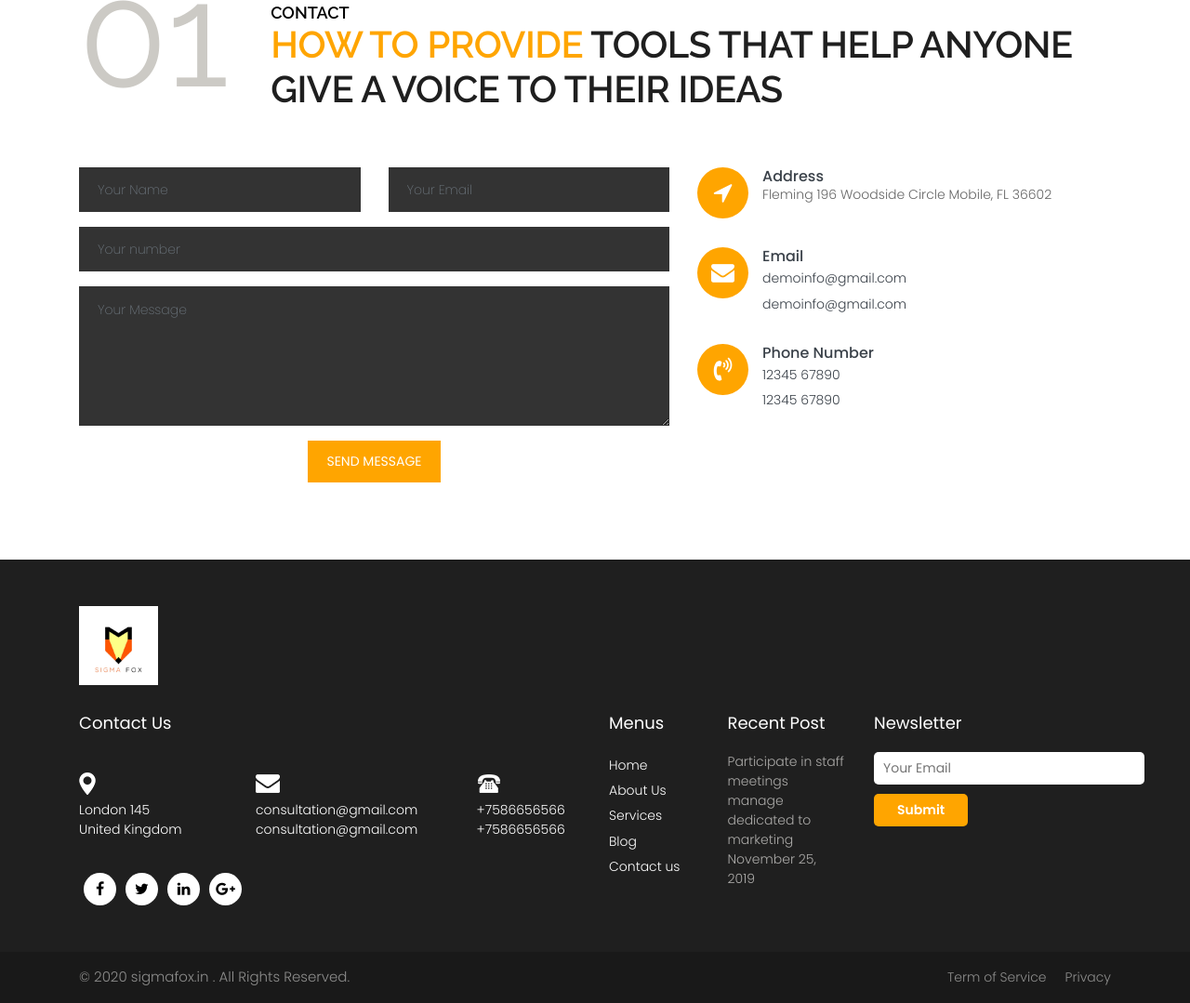
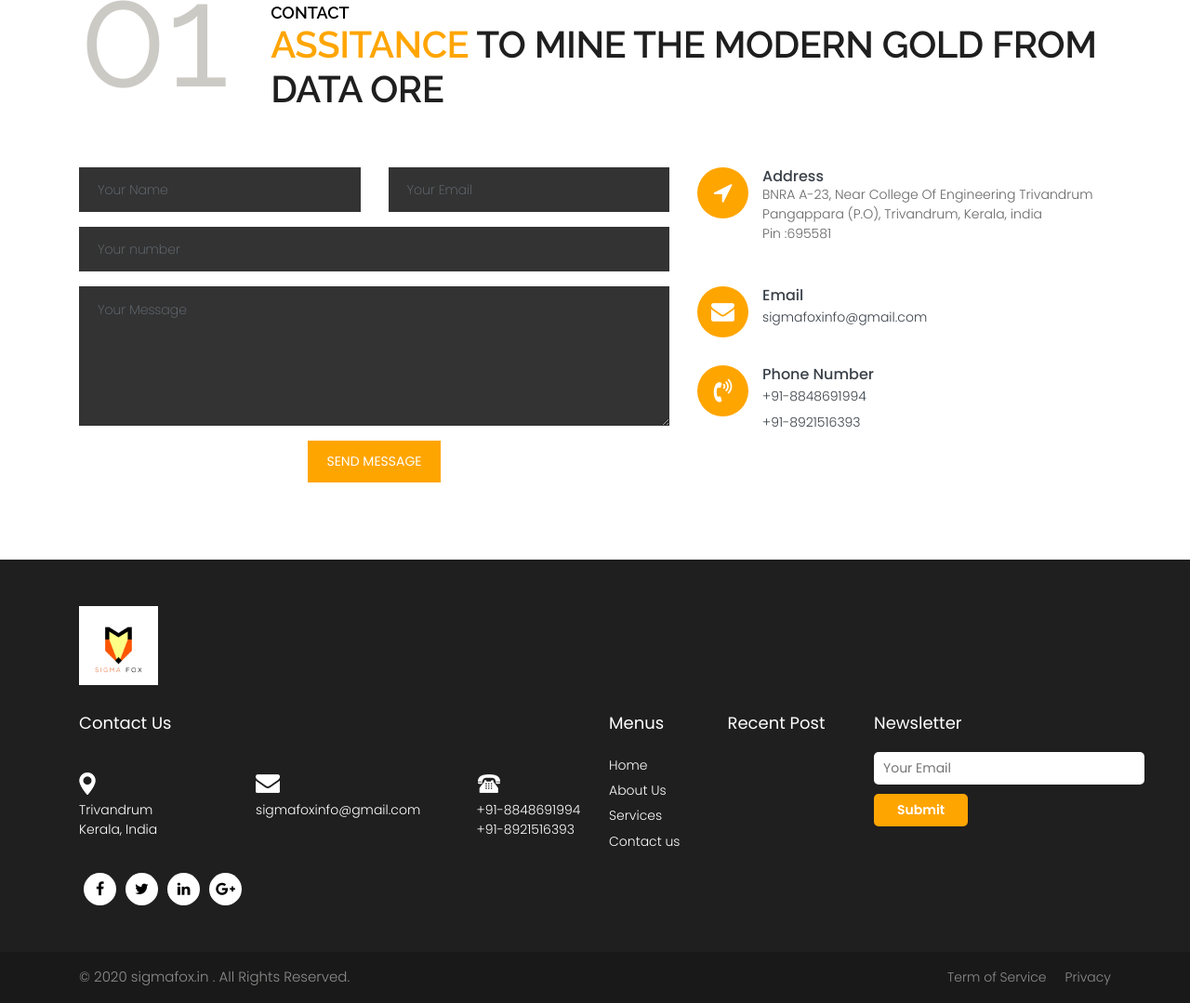
Before and after one commit to amalashok97/sigmafox_website, a plain HTML site: page contact.html in a window 1280 px wide. Shown: the part 282-1361 px from the top of the page at 93% size. Drawn offline with Linux system fonts and the light colour scheme.

Commit message:
contact page completed

```diff
--- a/contact.html
+++ b/contact.html
@@ -105,7 +105,7 @@
                             </div>
                             <div class="right">
                                 <p class="small_tag">Contact</p>
-                                <h2><span class="theme_color">How to provide</span> tools that help anyone give a voice to their ideas</h2>
+                                <h2><span class="theme_color">ASSITANCE </span>TO MINE THE MODERN GOLD FROM DATA ORE</h2>
                             </div>
                         </div>
                     </div>
@@ -160,7 +160,7 @@
                             </div>
                             <div class="media-body dit-right">
                                 <h4>Address</h4>
-                                <p>Fleming 196 Woodside Circle Mobile, FL 36602</p>
+                                <p>BNRA A-23, Near College Of Engineering Trivandrum<br>Pangappara (P.O), Trivandrum, Kerala, india<br>Pin :695581</p>
                             </div>
                         </div>
                         <div class="media cont-line">
@@ -169,8 +169,8 @@
                             </div>
                             <div class="media-body dit-right">
                                 <h4>Email</h4>
-                                <a href="#">demoinfo@gmail.com</a><br>
-                                <a href="#">demoinfo@gmail.com</a>
+                                <a href="#">sigmafoxinfo@gmail.com</a><br>
+                                <!--a href="#">demoinfo@gmail.com</a-->
                             </div>
                         </div>
                         <div class="media cont-line">
@@ -179,8 +179,8 @@
                             </div>
                             <div class="media-body dit-right">
                                 <h4>Phone Number</h4>
-                                <a href="#">12345 67890</a><br>
-                                <a href="#">12345 67890</a>
+                                <a href="#">+91-8848691994</a><br>
+                                <a href="#">+91-8921516393</a>
                             </div>
                         </div>
                     </div>
@@ -210,8 +210,8 @@
                                 <img src="images/social1.png">
                             </div>
                             <div class="full white_fonts">
-                                <p>London 145
-                                    <br>United Kingdom</p>
+                                <p>Trivandrum
+                                    <br>Kerala, India</p>
                             </div>
                         </div>
                         <div class="col-md-5">
@@ -219,8 +219,8 @@
                                 <img src="images/social2.png">
                             </div>
                             <div class="full white_fonts">
-                                <p>consultation@gmail.com
-                                    <br>consultation@gmail.com</p>
+                                <p>sigmafoxinfo@gmail.com
+                                    <!--br>consultation@gmail.com</p-->
                             </div>
                         </div>
                         <div class="col-md-3">
@@ -228,8 +228,8 @@
                                 <img src="images/social3.png">
                             </div>
                             <div class="full white_fonts">
-                                <p>+7586656566
-                                    <br>+7586656566</p>
+                                <p>+91-8848691994
+                                    <br>+91-8921516393</p>
                             </div>
                         </div>
                         <div class="col-md-12">
@@ -252,13 +252,13 @@
                                     <li><a href="index.html">Home</a></li>
                                     <li><a href="about.html">About Us</a></li>
                                     <li><a href="services.html">Services</a></li>
-                                    <li><a href="#">Blog</a></li>
+                                    <!--li><a href="#">Blog</a></li-->
                                     <li><a href="contact.html">Contact us</a></li>
                                 </ul>
                             </div>
                             <div class="footer_blog recent_post_footer">
                                 <h3>Recent Post</h3>
-                                <p>Participate in staff meetings manage dedicated to marketing November 25, 2019</p>
+                                <!--p>Participate in staff meetings manage dedicated to marketing November 25, 2019</p-->
                             </div>
                         </div>
                         <div class="col-md-6">
```
